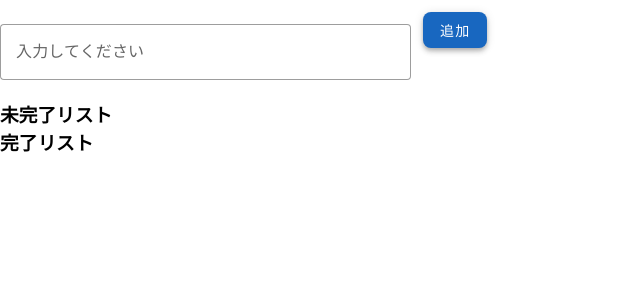
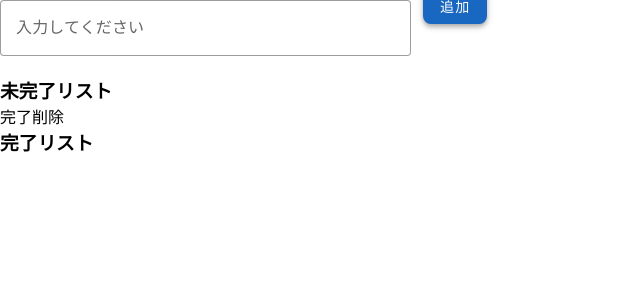
Before and after one commit to superigera/app, a Vue app in the folder vueapp/: page / in a window 1280 px wide. Both pictures are taken after a click on the button "追加". Shown: the top 300 px of the page, without its empty margins (0-640 px from the left). Built offline with nearby package versions, Linux system fonts and the light colour scheme.

Commit message:
vue3対応

```diff
--- a/package.json
+++ b/package.json
@@ -1,6 +1,10 @@
 {
   "dependencies": {
     "@mdi/font": "^7.1.96",
-    "vuetify": "^3.1.5"
+    "vuetify": "^3.1.6"
+  },
+  "devDependencies": {
+    "eslint": "^8.34.0",
+    "eslint-plugin-vue": "^9.9.0"
   }
 }
--- a/vueapp/src/App.vue
+++ b/vueapp/src/App.vue
@@ -1,60 +1,22 @@
 <template>
-  <div>
-
-    <br>
-    <InputTodo @add="addIncomTodo"></InputTodo>
-    <IncompleteTodo :incompleteTodos=incomTodos @delete="deleteIncomTodo" @add="addCompleteTodo"></IncompleteTodo>
-    <CompleteTodo :completeTodos=comTodos @delete="deletecomTodo" @back="addIncomTodo"></CompleteTodo>
-
-
-  </div>
+  <InputTodo @add="addTodo" />
+  <managementTodo @delete = "deleteTodo" :manageTodos=todos />
 </template>
 
-<script>
+<script setup>
+import { ref } from 'vue'
 import InputTodo from './components/InputTodo.vue'
-import IncompleteTodo from './components/IncompleteTodo.vue'
-import CompleteTodo from './components/CompleteTodo.vue'
+import managementTodo from './components/managementTodo.vue';
 
-export default {
-  name: 'App',
-  components: {
-    InputTodo,
-    IncompleteTodo,
-    CompleteTodo
-  },
+const todos = ref([])
+let id = 0
 
-  methods: {
-    addIncomTodo(value){
+function addTodo(todo){
+  todos.value.push({id: id++, text:todo, done:false})
+}
 
-      //IncompleteTodoに追加する
-      this.incomTodos.push(value)
-    },
-
-    deleteIncomTodo(value){
-
-      //IncompleteTodoから削除する
-      this.incomTodos.splice(value, 1)
-    },
-
-    addCompleteTodo(value){
-
-      //completeTodoに追加する
-      this.comTodos.push(value)
-    },
-
-    deletecomTodo(value){
-
-      //completeTodoから削除する
-      this.comTodos.splice(value, 1)
-    }
-
-  },
-
-  data: () => ({
-    incomTodos: [],
-    comTodos: []
-  }),
-
+function deleteTodo(todo){
+  todos.value.splice(todo, 1)
 }
 </script>
 
--- a/vueapp/src/components/CompleteTodo.vue
+++ b/vueapp/src/components/CompleteTodo.vue
@@ -1,4 +1,4 @@
-<template>
+<!-- <template>
     <div>
         <h3>完了リスト</h3>
         <ul>
@@ -37,4 +37,4 @@ export default {
 
 <style scope>
 
-</style>
+</style> -->
--- a/vueapp/src/components/IncompleteTodo.vue
+++ b/vueapp/src/components/IncompleteTodo.vue
@@ -1,4 +1,4 @@
-<template>
+<!-- <template>
     <div>
         <h3>未完了リスト</h3>
         <ul>
@@ -41,4 +41,4 @@ export default {
 </script>
 
 <style scope>
-</style>
+</style> -->
--- a/vueapp/src/components/InputTodo.vue
+++ b/vueapp/src/components/InputTodo.vue
@@ -1,5 +1,4 @@
 <template>
-  <div>
   <v-row>
     <v-col cols="4">
       <v-text-field clearable label="入力してください" variant="outlined" v-model="todo"></v-text-field>
@@ -8,33 +7,21 @@
       追加
     </v-btn>
   </v-row>
-
-  </div>
 </template>
 
-<script>
+<script setup>
+import { ref } from 'vue';
+const todo = ref()
+const emit = defineEmits(['add'])
 
+function addTodo(){
+  //空の場合追加しない
+  if(todo.value === "") return
 
+  emit('add', todo.value)
+  todo.value = ""
 
-export default {
-  name: 'InputTodo',
-
-  data: () => ({
-    todo: ""
-  }),
-
-  methods:{
-    addTodo: function(){
-      //空の場合追加しない
-      if(this.todo === "") return
-
-      //IncompleteTodoに追加
-      this.$emit('add', this.todo)
-      this.todo = ""
 }
-  }
-}
-
 </script>
 
 <!-- Add "scoped" attribute to limit CSS to this component only -->
--- /dev/null
+++ b/vueapp/src/components/managementTodo.vue
@@ -0,0 +1,53 @@
+<template>
+    <h3>未完了リスト</h3>
+    <ul>
+        <li v-for="todo in manageTodos" :key="todo">
+        <p v-if="todo.done == false">
+            {{ todo.text }}
+            <button @click = "completeTodo(todo)">完了</button>
+            <button @click = "deleteTodo(todo)">削除</button>
+        </p>
+        </li>
+    </ul>
+
+    <ul>
+        <h3>完了リスト</h3>
+        <li v-for="todo in manageTodos" :key="todo">
+        <p v-if="todo.done == true">
+            {{ todo.text }}
+            <button @click = "backTodo(todo)">戻す</button>
+            <button @click = "deleteTodo(todo)">削除</button>
+        </p>
+        </li>
+    </ul>
+</template>
+
+<script setup>
+import { ref } from 'vue';
+const emit = defineEmits(['delete'])
+
+const props = defineProps({
+    manageTodos: []
+})
+
+//完了ボタン
+function completeTodo(todo){
+    todo.done = true
+}
+
+//戻すボタン
+function backTodo(todo){
+    todo.done = false
+}
+
+//削除ボタン
+function deleteTodo(todo){
+    emit('delete', todo.id)
+}
+
+</script>
+
+<!-- Add "scoped" attribute to limit CSS to this component only -->
+<style scoped>
+
+</style>
```
Also changed, not shown: vueapp/package.json (+0 -16 lines), vueapp/.eslintrc.js (added), 2 other files (tests, documents, lock files or other folders). Lines whose indentation alone changed are shown as unchanged.
